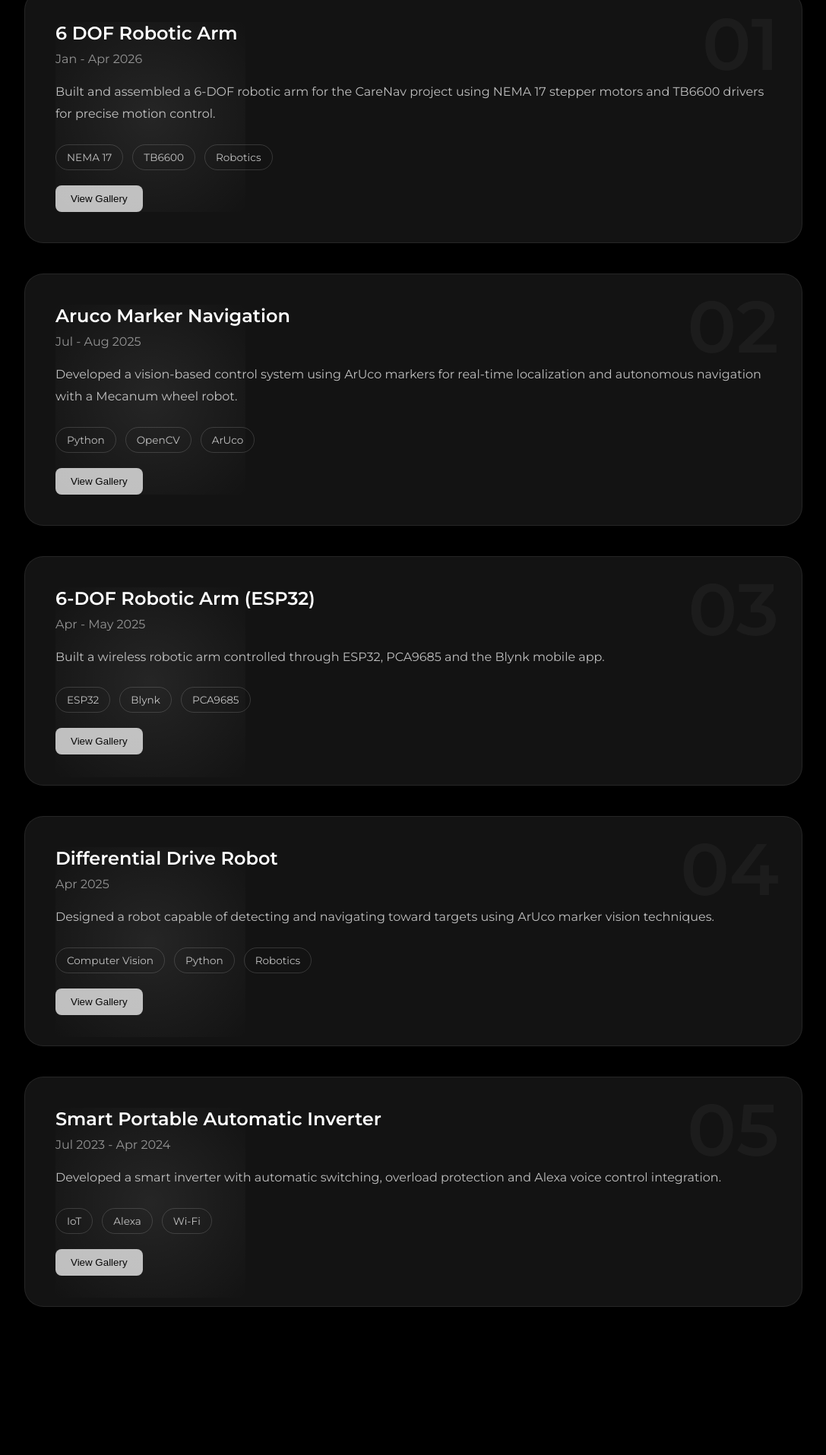
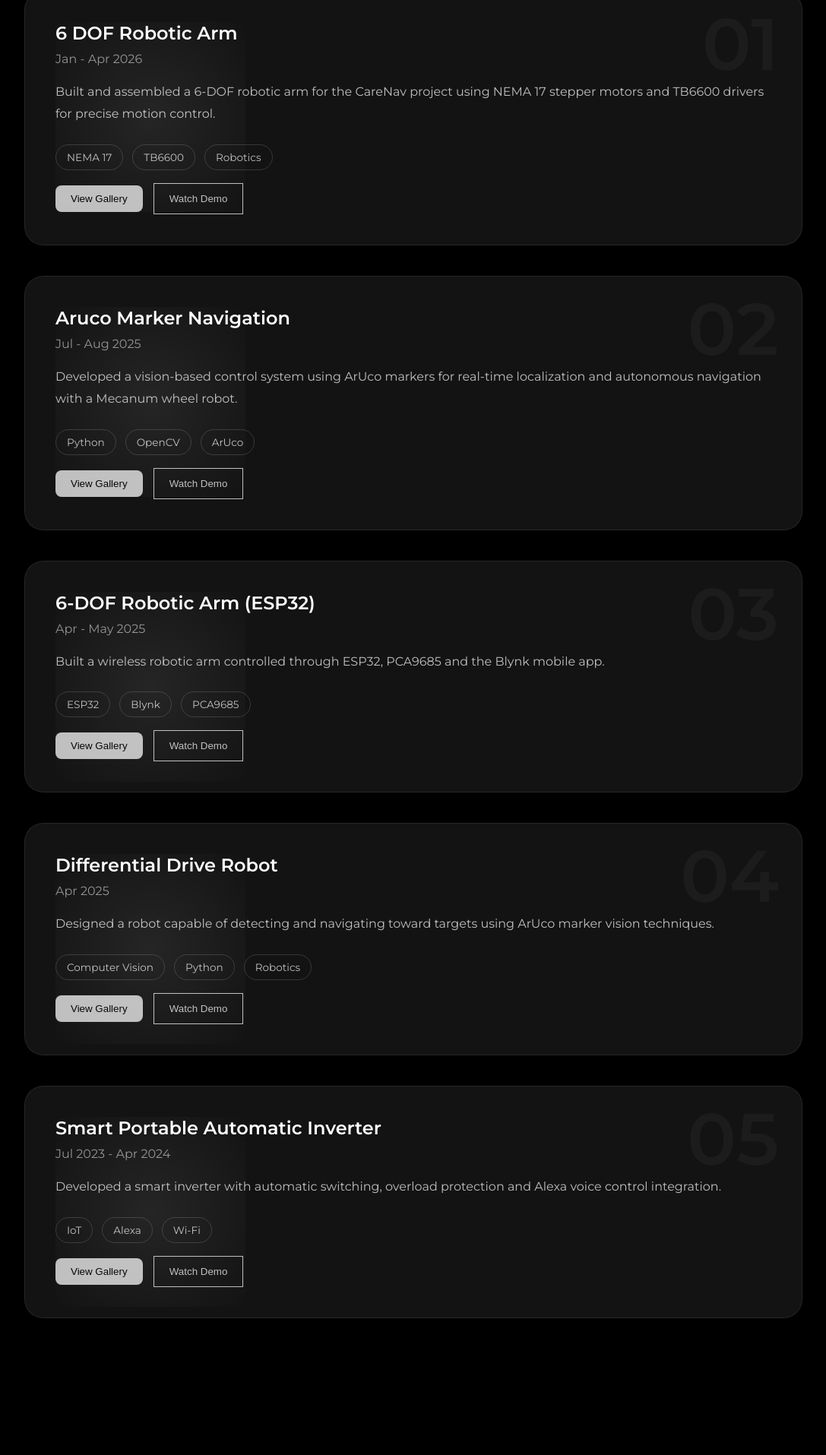
Before and after one commit to sadashivaipatil/sadashiv, a Python web app: template templates/index.html in a window 1280 px wide. Shown: the part 4585-6500 px from the top of the page at 76% size, without its empty margins (96-1183 px from the left). Run offline with Jinja, Linux system fonts and the light colour scheme; the template is opened without the code that fills it, so the values that code supplies are empty.

Commit message:
first commit

```diff
--- a/static/style.css
+++ b/static/style.css
@@ -1625,3 +1625,79 @@ body.light .social-links a{
     }
 
 }
+/* ==========================
+   VIDEO MODAL
+========================== */
+
+#videoModal{
+
+    display:none;
+
+    position:fixed;
+
+    top:0;
+    left:0;
+
+    width:100%;
+    height:100%;
+
+    background:rgba(0,0,0,0.95);
+
+    justify-content:center;
+
+    align-items:center;
+
+    z-index:9999;
+}
+
+#youtubeFrame{
+
+    width:90%;
+
+    max-width:1000px;
+
+    height:70vh;
+
+    border:none;
+
+    border-radius:10px;
+}
+
+#closeVideo{
+
+    position:absolute;
+
+    top:20px;
+
+    right:30px;
+
+    color:white;
+
+    font-size:40px;
+
+    cursor:pointer;
+}
+
+.video-btn{
+
+    padding:12px 20px;
+
+    margin-left:10px;
+
+    background:transparent;
+
+    border:1px solid #BFBFBF;
+
+    color:#BFBFBF;
+
+    cursor:pointer;
+
+    transition:.3s;
+}
+
+.video-btn:hover{
+
+    background:#BFBFBF;
+
+    color:black;
+}
--- a/templates/index.html
+++ b/templates/index.html
@@ -39,6 +39,19 @@
     <button id="nextBtn">
         ❯
     </button>
+
+</div>
+
+<!-- VIDEO MODAL -->
+
+<div id="videoModal">
+
+    <span id="closeVideo">&times;</span>
+
+    <iframe id="youtubeFrame"
+            src=""
+            allowfullscreen>
+    </iframe>
 
 </div>
 
@@ -465,6 +478,11 @@
 
                  </button>
 
+                <button class="video-btn"
+                       onclick="openVideo('arm')">
+                    Watch Demo
+                </button>
+
             </div>
 
         </div>
@@ -500,6 +518,10 @@
                     View Gallery
 
                 </button>
+                <button class="video-btn"
+                       onclick="openVideo('arm')">
+                    Watch Demo
+                </button>
 
             </div>
 
@@ -534,6 +556,10 @@
 
                     View Gallery
 
+                </button>
+                <button class="video-btn"
+                       onclick="openVideo('arm')">
+                    Watch Demo
                 </button>
 
             </div>
@@ -571,6 +597,10 @@
                     View Gallery
 
                 </button>
+                <button class="video-btn"
+                       onclick="openVideo('arm')">
+                    Watch Demo
+                </button>
 
             </div>
 
@@ -606,6 +636,10 @@
 
                     View Gallery
 
+                </button>
+                <button class="video-btn"
+                       onclick="openVideo('arm')">
+                    Watch Demo
                 </button>
 
             </div>
```
Also changed, not shown: static/script.js (+44 -0 lines).
